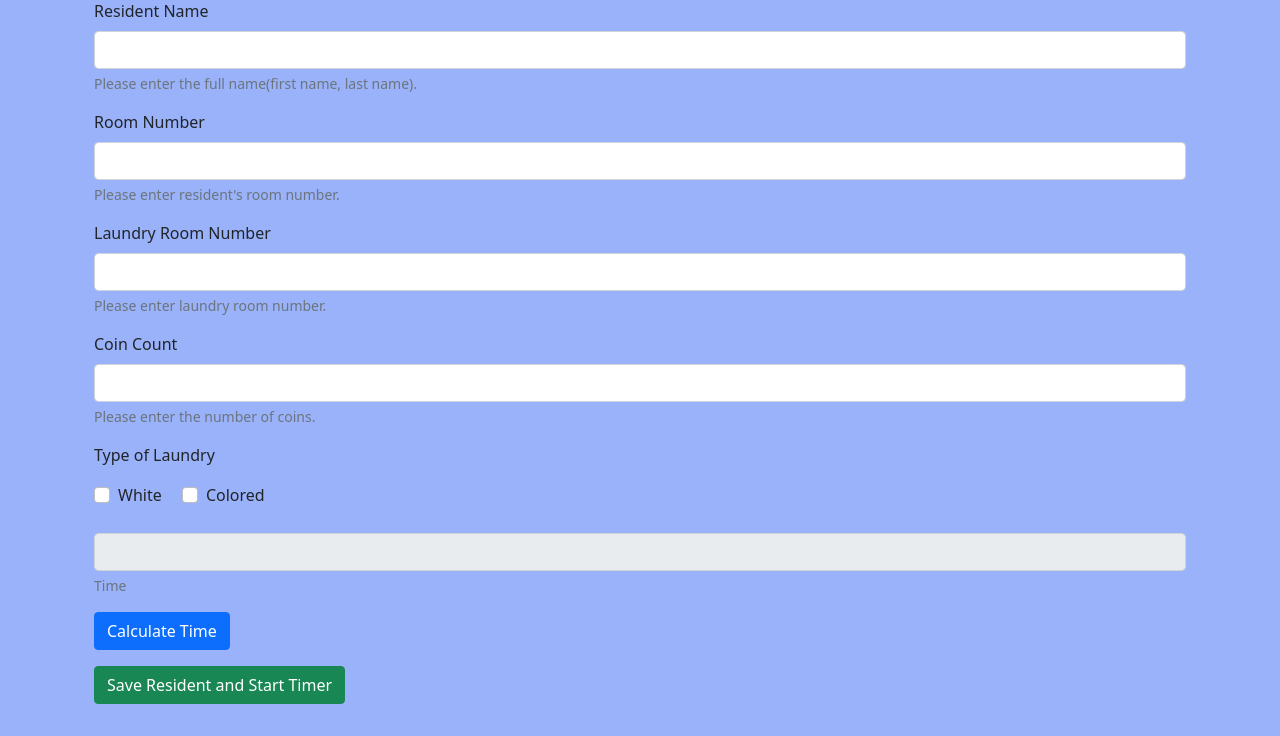
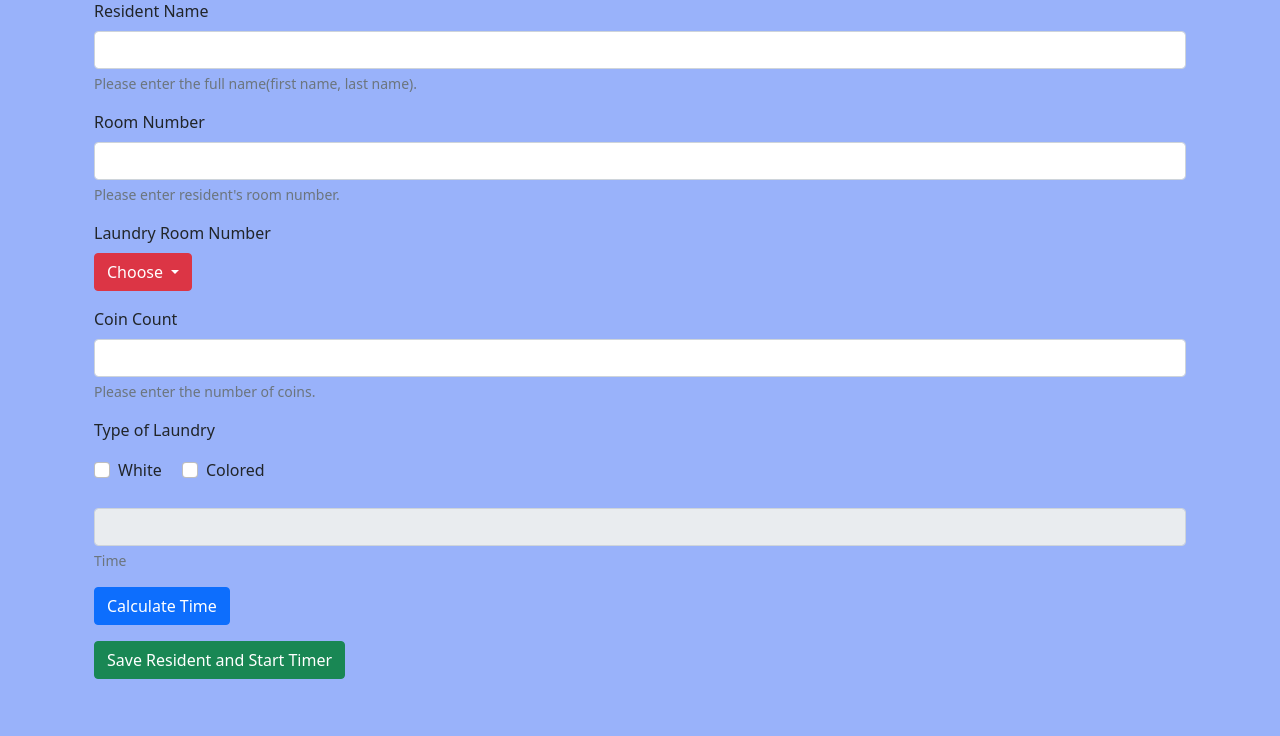
Before and after one commit to eyupbarlas/KeyFinder, a Flask app: page /dashboard/addResident in a window 1280 px wide. Shown: the part 148-884 px from the top of the page. After the commit the page ends 827 px from the top, so only its background shows below. Run offline with Flask 2, Linux system fonts and the light colour scheme; the visitor is signed in with stand-in values (Sample User, id 1).

Commit message:
Value Capture Trials

```diff
--- a/Software/Testing/app.py
+++ b/Software/Testing/app.py
@@ -115,7 +115,7 @@ def addResident():
         resident = {
             'fullname' : request.form.get('residentFullName'),
             'roomNum' : request.form.get('residentRoomNum'),
-            'laundryNum' : request.form.get('laundryRoomNum'),
+            'laundryNum' : request.form.get('laundryRooms'), #TODO: Will be a dropdown.
             'coinCount' : request.form.get('coinCount'),
             'laundryType' : request.form.getlist('laundryType'),
             'creationDate' : datetime.now(),
@@ -124,6 +124,9 @@ def addResident():
         }
         logs.insert_one(resident)
         flash("Resident saved, timer has been started.","warning")
+
+        #! Dropdown tests below
+        print(request.form.get('laundryRooms'))
 
         #TODO -> Telegram Notifications testing
         #* After saving a customer, a notification will be sent
--- a/Software/Testing/templates/addResident.html
+++ b/Software/Testing/templates/addResident.html
@@ -18,8 +18,16 @@
             </div>
             <div class="mb-3">
                 <label class="form-label">Laundry Room Number</label>
-                <input type="text" id="laundary-number" class="form-control" name="laundryRoomNum" aria-describedby="laundryNumHelp">
-                <div id="laundryNumHelp" class="form-text">Please enter laundry room number.</div>
+                <br>
+                <div class="btn-group">
+                  <button type="button" class="btn btn-danger dropdown-toggle" data-bs-toggle="dropdown" aria-expanded="false" name="laundryRooms">
+                    Choose
+                  </button>
+                  <ul class="dropdown-menu">
+                    <li value="205"><a class="dropdown-item" href="#">205</a></li>
+                    <li value="405"><a class="dropdown-item" href="#">405</a></li>
+                  </ul>
+                </div>
             </div>
             <div class="mb-3">
                 <label class="form-label">Coin Count</label>
```
